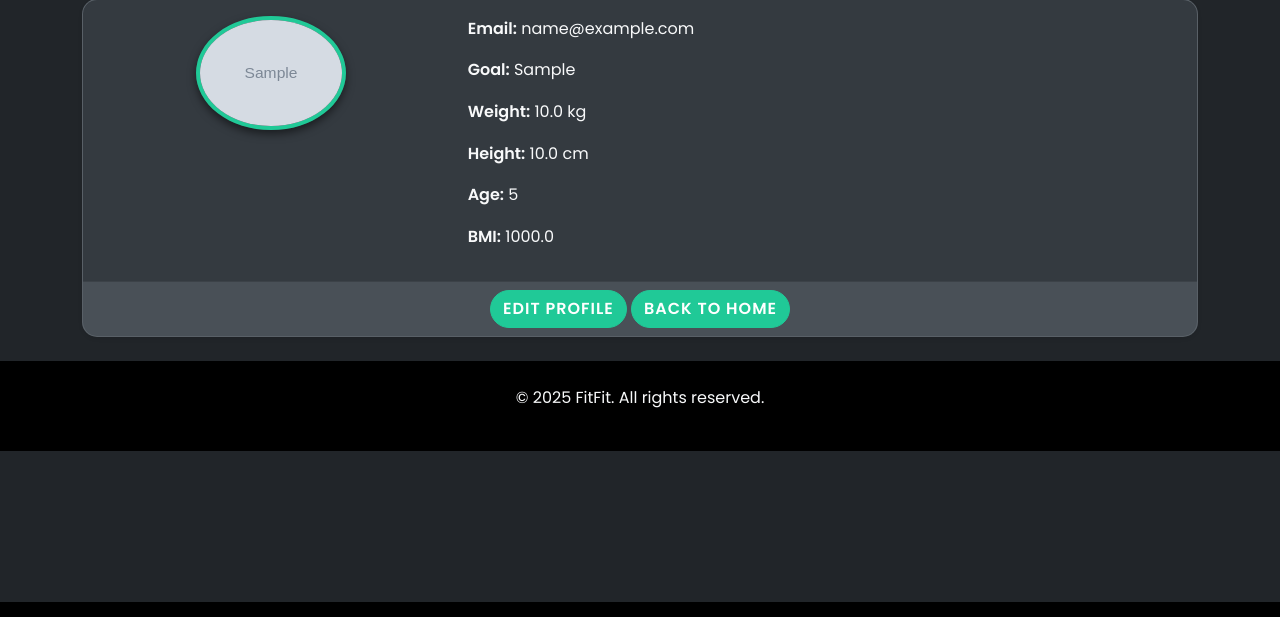
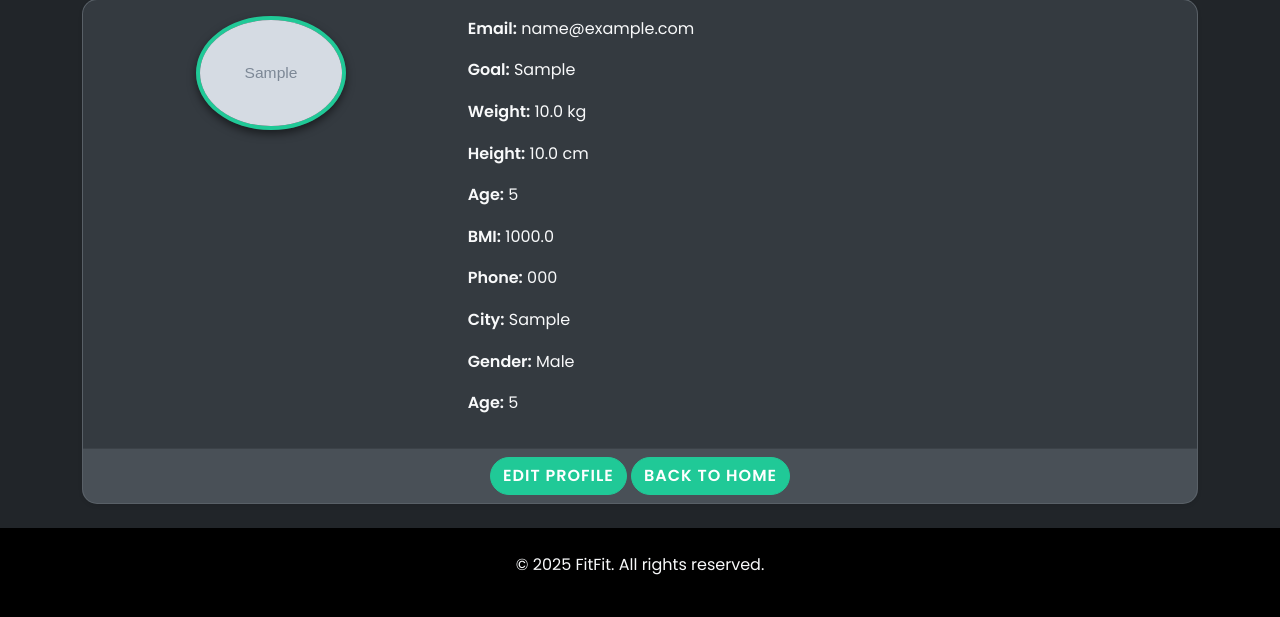
Before and after one commit to abylsliam44/fitness-project, a Django app: a page that uses users/templates/users/profile_detail.html in a window 1280 px wide. Shown: the part 198-815 px from the top of the page. Run offline with Django 5.2, Linux system fonts and the light colour scheme; tables that the repository leaves empty hold one stand-in row (values such as "Sample post"); grey boxes marked "Sample" are stand-in pictures.

Commit message:
add new features at profile page

```diff
--- a/users/forms.py
+++ b/users/forms.py
@@ -43,11 +43,14 @@ class LoginForm(forms.Form):
 class ProfileForm(forms.ModelForm):
     class Meta:
         model = Profile
-        fields = ['birth_date', 'weight', 'height', 'goal', 'avatar']
+        fields = ['birth_date', 'weight', 'height', 'goal', 'avatar', 'phone', 'city', 'gender']
         widgets = {
             'birth_date': forms.DateInput(attrs={'type': 'date', 'class': 'form-control'}),
             'weight': forms.NumberInput(attrs={'class': 'form-control'}),
             'height': forms.NumberInput(attrs={'class': 'form-control'}),
             'goal': forms.TextInput(attrs={'class': 'form-control'}),
             'avatar': forms.FileInput(attrs={'class': 'form-control'}),
+            'phone': forms.TextInput(attrs={'class': 'form-control', 'placeholder': '+7 (XXX) XXX-XX-XX'}),
+            'city': forms.TextInput(attrs={'class': 'form-control'}),
+            'gender': forms.Select(attrs={'class': 'form-control'}),
         }
--- a/users/models.py
+++ b/users/models.py
@@ -102,6 +102,14 @@ class Profile(models.Model):
         validators=[FileExtensionValidator(['jpg', 'png', 'jpeg'])]
     )
     slug = models.SlugField(unique=True, blank=True, null=True)
+    phone = models.CharField(max_length=20, null=True, blank=True)
+    city = models.CharField(max_length=100, null=True, blank=True)
+    gender = models.CharField(
+        max_length=10,
+        choices=[('male', 'Male'), ('female', 'Female')],
+        null=True,
+        blank=True
+    )
 
     def age(self):
         if self.birth_date:
--- a/users/templates/users/profile_detail.html
+++ b/users/templates/users/profile_detail.html
@@ -29,6 +29,10 @@
                 <p><strong>Height:</strong> {{ profile.height|default:"N/A" }} cm</p>
                 <p><strong>Age:</strong> {{ profile.age|default:"N/A" }}</p>
                 <p><strong>BMI:</strong> {{ profile.bmi|default:"N/A" }}</p>
+                <p><strong>Phone:</strong> {{ profile.phone }}</p>
+                <p><strong>City:</strong> {{ profile.city }}</p>
+                <p><strong>Gender:</strong> {{ profile.get_gender_display }}</p>
+                <p><strong>Age:</strong> {{ profile.age }}</p>
             </div>
         </div>
     </div>
```
